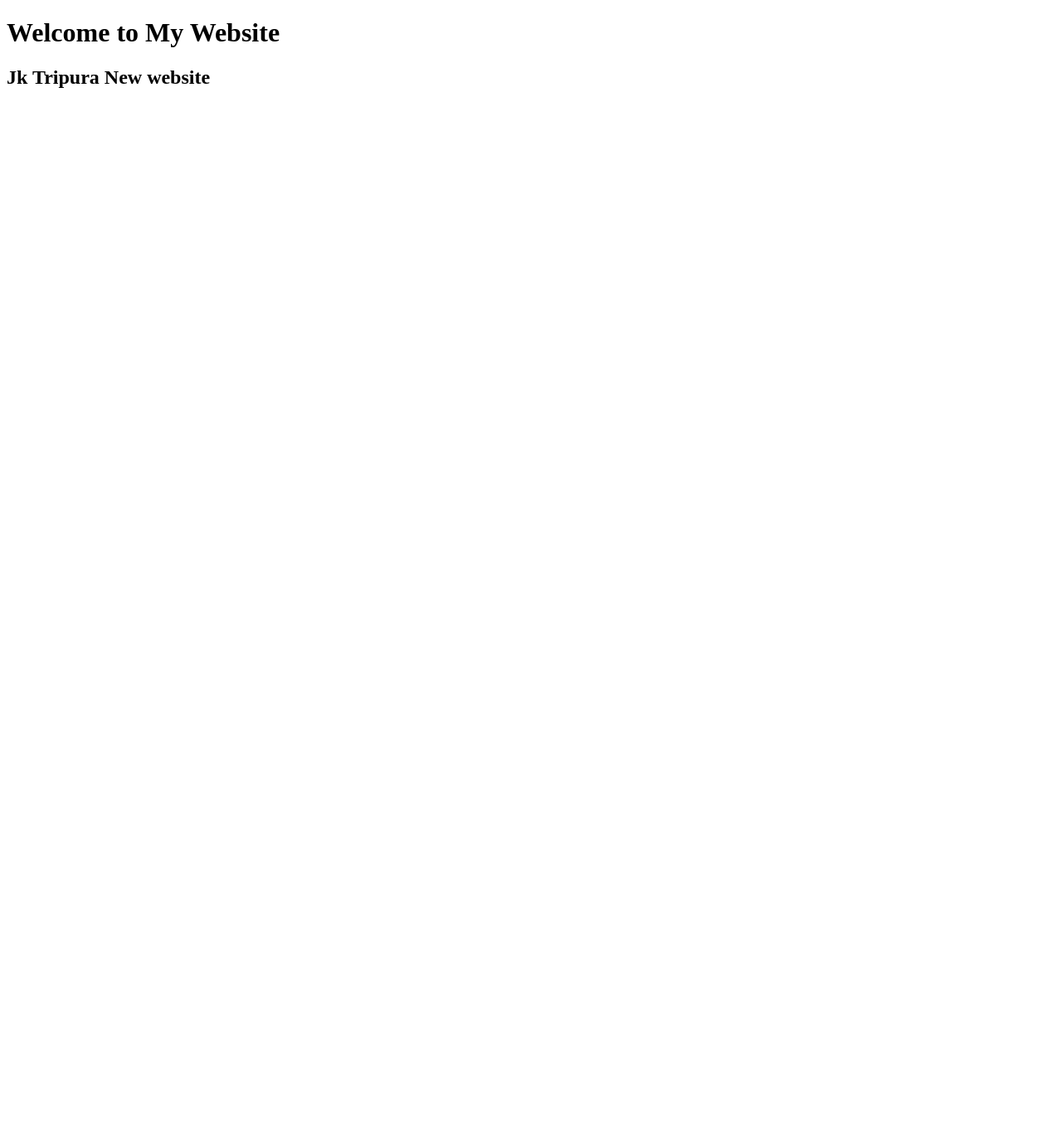
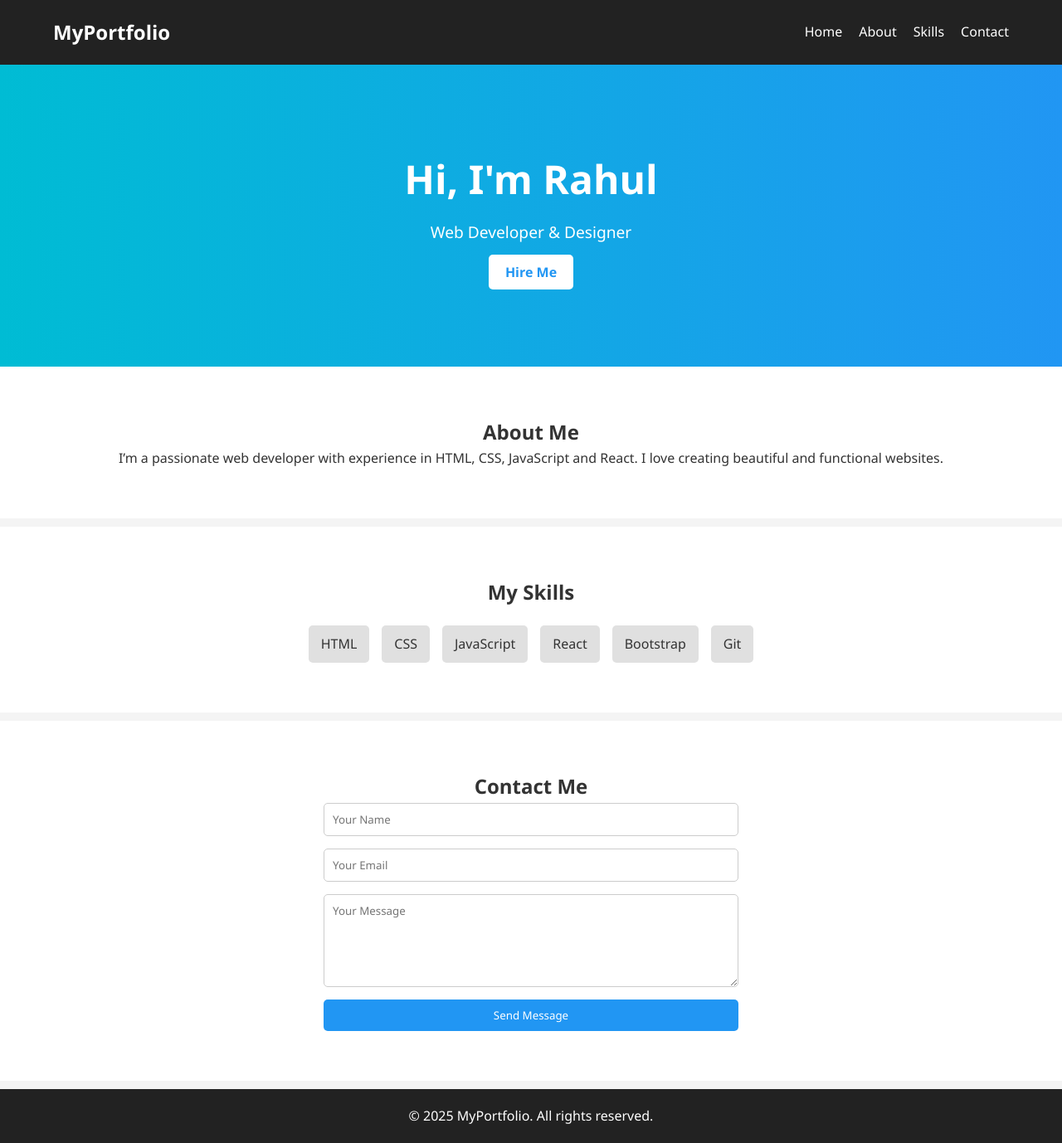
Before and after one commit to clasherjk/BOC, a plain HTML site: page index.html in a window 1280 px wide. Shown: the whole page at 83% size. Before the commit the page ends 800 px from the top, so only its background shows below. Drawn offline with Linux system fonts and the light colour scheme.

Commit message:
index.html

```diff
--- a/index.html
+++ b/index.html
@@ -1,10 +1,191 @@
 <!DOCTYPE html>
-<html>
+<html lang="en">
 <head>
-  <title>My Website</title>
+  <meta charset="UTF-8" />
+  <meta name="viewport" content="width=device-width, initial-scale=1.0"/>
+  <title>My Personal Website</title>
+  <style>
+    * {
+      margin: 0;
+      padding: 0;
+      box-sizing: border-box;
+      font-family: 'Segoe UI', sans-serif;
+    }
+
+    body {
+      line-height: 1.6;
+      color: #333;
+      background: #f4f4f4;
+    }
+
+    header {
+      background: #222;
+      padding: 20px 0;
+    }
+
+    nav {
+      width: 90%;
+      margin: auto;
+      display: flex;
+      justify-content: space-between;
+      align-items: center;
+      color: white;
+    }
+
+    nav .logo {
+      font-size: 1.5rem;
+      font-weight: bold;
+    }
+
+    nav ul {
+      list-style: none;
+      display: flex;
+      gap: 20px;
+    }
+
+    nav a {
+      color: white;
+      text-decoration: none;
+      transition: color 0.3s;
+    }
+
+    nav a:hover {
+      color: #00bcd4;
+    }
+
+    .hero {
+      background: linear-gradient(to right, #00bcd4, #2196f3);
+      color: white;
+      padding: 100px 20px;
+      text-align: center;
+    }
+
+    .hero h1 {
+      font-size: 3rem;
+    }
+
+    .hero p {
+      font-size: 1.2rem;
+      margin: 10px 0 20px;
+    }
+
+    .btn {
+      background: white;
+      color: #2196f3;
+      padding: 10px 20px;
+      border-radius: 5px;
+      text-decoration: none;
+      font-weight: bold;
+    }
+
+    .section {
+      padding: 60px 20px;
+      text-align: center;
+      background: white;
+      margin-bottom: 10px;
+    }
+
+    .skills-list {
+      margin-top: 20px;
+      display: flex;
+      justify-content: center;
+      gap: 15px;
+      flex-wrap: wrap;
+    }
+
+    .skills-list span {
+      background: #e0e0e0;
+      padding: 10px 15px;
+      border-radius: 5px;
+    }
+
+    form {
+      max-width: 500px;
+      margin: auto;
+      display: flex;
+      flex-direction: column;
+      gap: 15px;
+    }
+
+    form input, form textarea {
+      padding: 10px;
+      border: 1px solid #ccc;
+      border-radius: 5px;
+    }
+
+    form button {
+      background: #2196f3;
+      color: white;
+      border: none;
+      padding: 10px;
+      border-radius: 5px;
+      cursor: pointer;
+    }
+
+    form button:hover {
+      background: #1976d2;
+    }
+
+    footer {
+      text-align: center;
+      padding: 20px;
+      background: #222;
+      color: white;
+    }
+  </style>
 </head>
 <body>
-  <h1>Welcome to My Website</h1>
-  <h2>Jk Tripura New website</h2>
+
+  <header>
+    <nav>
+      <div class="logo">MyPortfolio</div>
+      <ul>
+        <li><a href="#home">Home</a></li>
+        <li><a href="#about">About</a></li>
+        <li><a href="#skills">Skills</a></li>
+        <li><a href="#contact">Contact</a></li>
+      </ul>
+    </nav>
+  </header>
+
+  <section id="home" class="hero">
+    <div class="hero-content">
+      <h1>Hi, I'm Rahul</h1>
+      <p>Web Developer & Designer</p>
+      <a href="#contact" class="btn">Hire Me</a>
+    </div>
+  </section>
+
+  <section id="about" class="section">
+    <h2>About Me</h2>
+    <p>I’m a passionate web developer with experience in HTML, CSS, JavaScript and React. I love creating beautiful and functional websites.</p>
+  </section>
+
+  <section id="skills" class="section">
+    <h2>My Skills</h2>
+    <div class="skills-list">
+      <span>HTML</span>
+      <span>CSS</span>
+      <span>JavaScript</span>
+      <span>React</span>
+      <span>Bootstrap</span>
+      <span>Git</span>
+    </div>
+  </section>
+
+  <section id="contact" class="section">
+    <h2>Contact Me</h2>
+    <form>
+      <input type="text" placeholder="Your Name" required />
+      <input type="email" placeholder="Your Email" required />
+      <textarea placeholder="Your Message" rows="5" required></textarea>
+      <button type="submit">Send Message</button>
+    </form>
+  </section>
+
+  <footer>
+    <p>&copy; 2025 MyPortfolio. All rights reserved.</p>
+  </footer>
+
 </body>
 </html>
```
